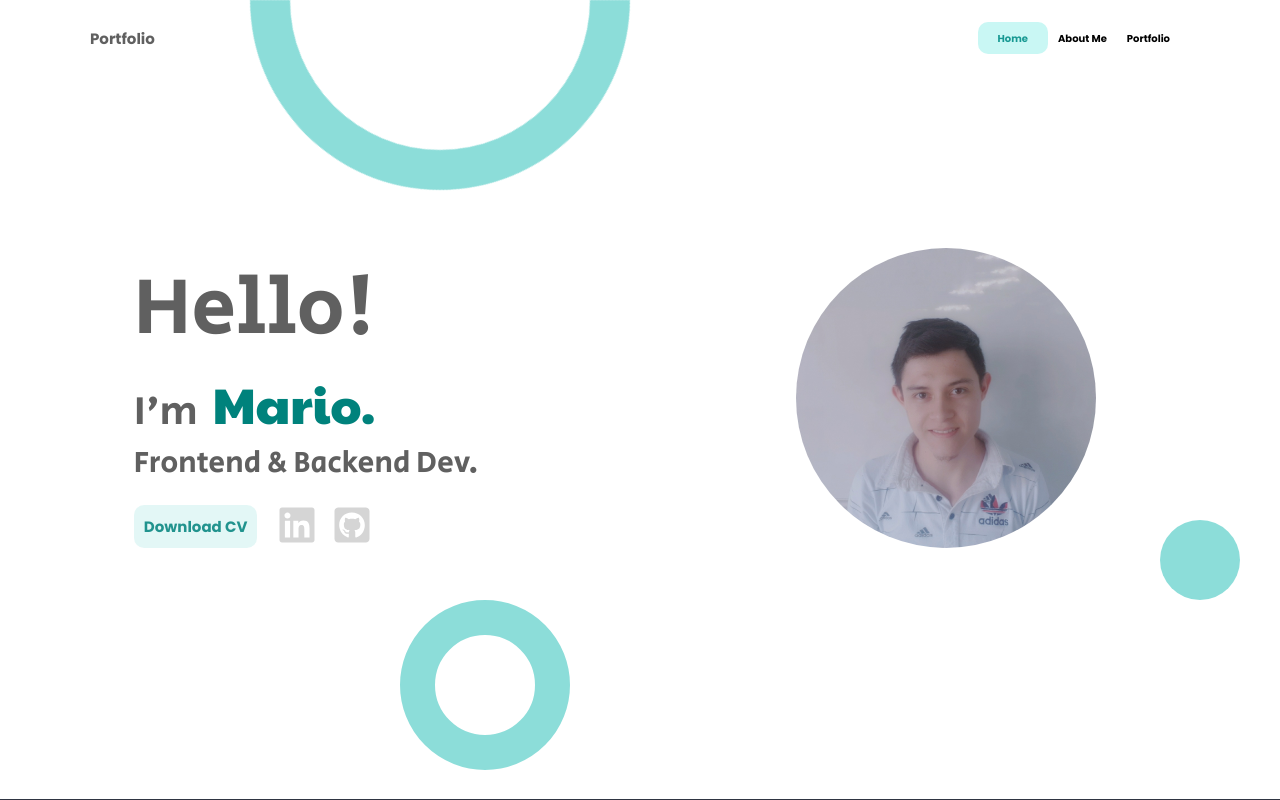
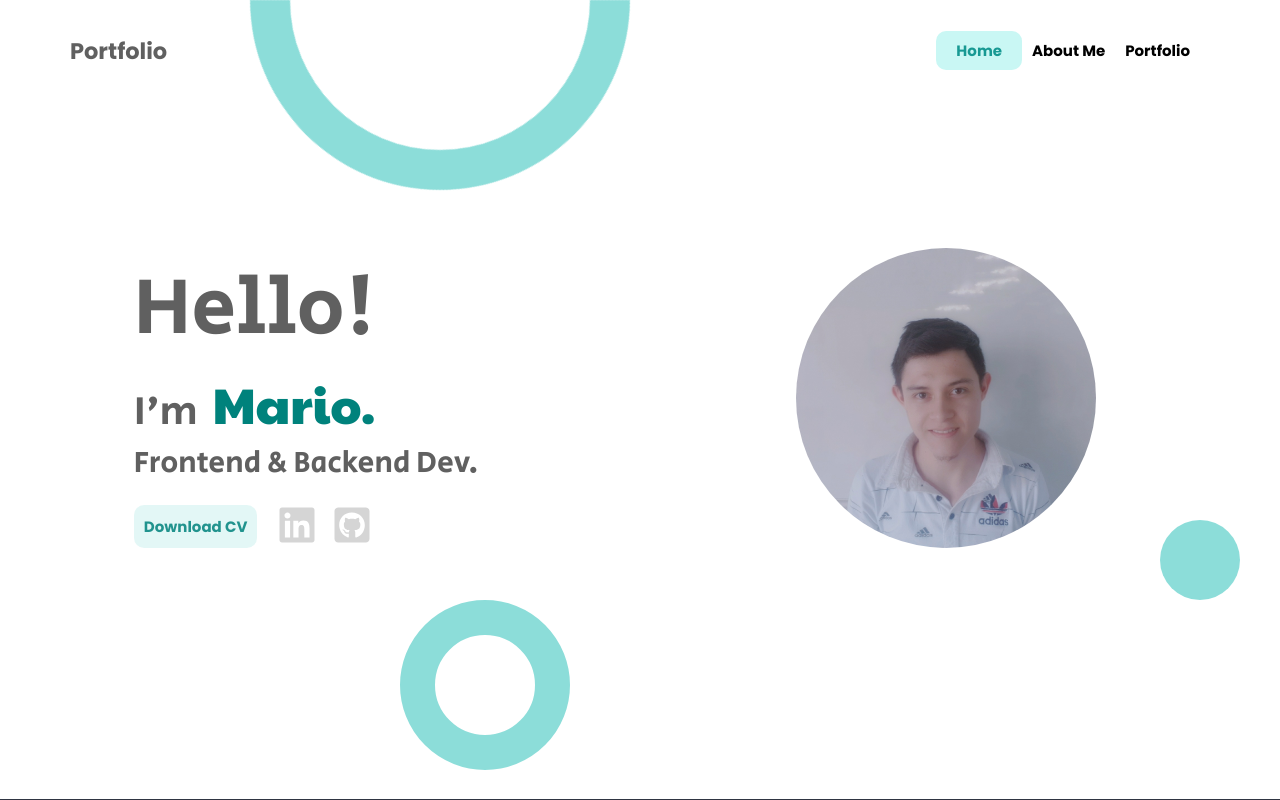
Before and after one commit to mariorocha2308/Myportfolio, a React (Create React App) app: page / in a window 1280 px wide. Shown: the top 800 px of the page. Built offline with nearby package versions, Linux system fonts and the light colour scheme.

Commit message:
new desing(home)

```diff
--- a/src/pages/styles/navBar.css
+++ b/src/pages/styles/navBar.css
@@ -5,7 +5,7 @@
     position: fixed;
     top: 15px;
     width: 100%;
-    font-size: 10px;
+    font-size: 15px;
     font-weight: 500;
 }
 
@@ -13,7 +13,7 @@
     color: #606060;
     font-family: 'Poppins';
     font-weight: bold;
-    margin-left: 90px;
+    margin-left: 70px;
     user-select: none;
 }
 
@@ -34,7 +34,7 @@ span{
 }
 
 .selectPage{
-    margin-right: 100px;
+    margin-right: 80px;
 }
 @media (max-width: 550px) {
     .navBar{
```
